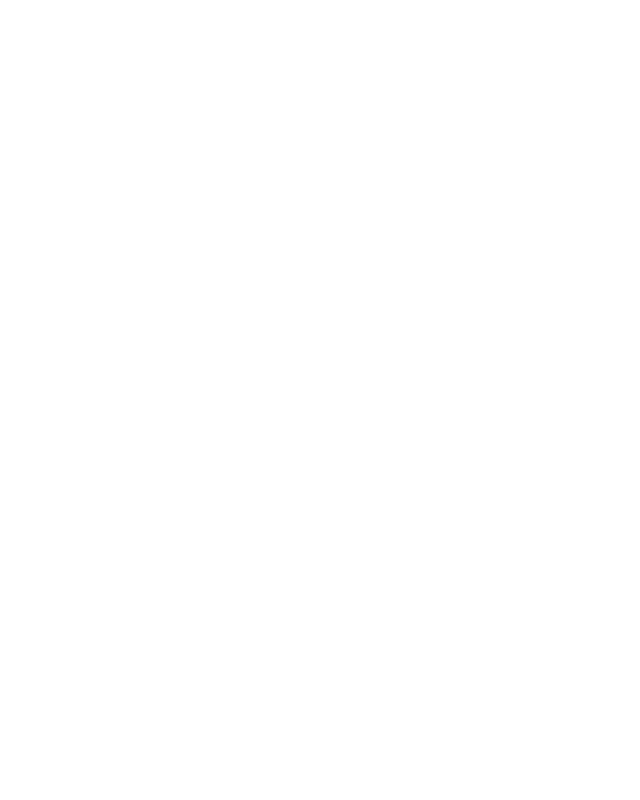
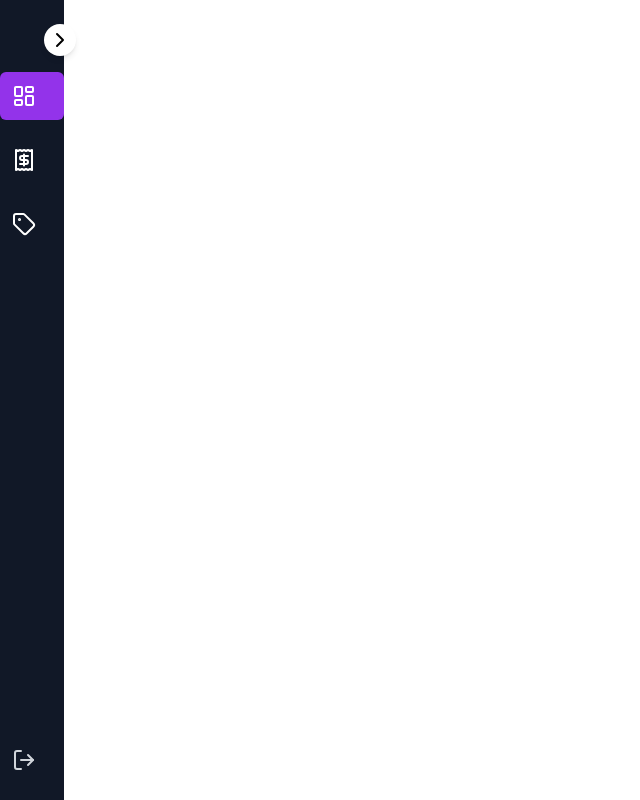
Before and after one commit to SumitSaharawat/Comp4350-Team3, a Next.js app in the folder frontend/: page /dashboard in a window 1280 px wide. Shown: the whole page, without its empty margins (0-640 px from the left). Built offline with nearby package versions, Linux system fonts and the light colour scheme.

Commit message:
refined sidebar

```diff
--- a/frontend/app/dashboard/page.tsx
+++ b/frontend/app/dashboard/page.tsx
@@ -8,7 +8,7 @@
     return (
         <div className="flex">
             {/* Sidebar */}
-            <Sidebar isOpen={isSidebarOpen}/>
+            <Sidebar isOpen={isSidebarOpen} toggleSidebar={() => setIsSidebarOpen(!isSidebarOpen)} />
 
         </div>
     );
--- a/frontend/app/tag/page.tsx
+++ b/frontend/app/tag/page.tsx
@@ -8,7 +8,7 @@
     return (
         <div className="flex">
             {/* Sidebar */}
-            <Sidebar isOpen={isSidebarOpen}/>
+            <Sidebar isOpen={isSidebarOpen} toggleSidebar={() => setIsSidebarOpen(!isSidebarOpen)}/>
 
         </div>
     );
--- a/frontend/app/transactions/page.tsx
+++ b/frontend/app/transactions/page.tsx
@@ -126,7 +126,7 @@
     return (
         <div className="flex">
             {/* Sidebar */}
-            <Sidebar isOpen={isSidebarOpen} />
+            <Sidebar isOpen={isSidebarOpen} toggleSidebar={() => setIsSidebarOpen(!isSidebarOpen)}/>
 
             <div
                 className={`flex-1 transition-all duration-300 ${
--- a/frontend/components/ui/Sidebar.tsx
+++ b/frontend/components/ui/Sidebar.tsx
@@ -1,66 +1,89 @@
 "use client";
 import Link from "next/link";
 import { usePathname } from "next/navigation";
-import { LayoutDashboard, Receipt, LogOut, Tag } from "lucide-react";
+import { LayoutDashboard, Receipt, LogOut, Tag, ChevronLeft, ChevronRight } from "lucide-react";
 import { useAuth } from "@/app/contexts/AuthContext";
+import { useState } from "react";
 
 interface SidebarProps {
     isOpen: boolean;
+    toggleSidebar: () => void;
 }
 
-export default function Sidebar({ isOpen }: SidebarProps) {
+export default function Sidebar({ isOpen, toggleSidebar }: SidebarProps) {
     const pathname = usePathname();
     const { logout } = useAuth();
+    const [isHovered, setIsHovered] = useState(false);
+
     const menuItems = [
         {
             name: "Dashboard",
-            path: "",
-            icon: <LayoutDashboard className="w-5 h-5" />,
+            path: "/dashboard",
+            icon: <LayoutDashboard className="w-6 h-6" />,
         },
         {
             name: "Transactions",
             path: "/transactions",
-            icon: <Receipt className="w-5 h-5" />,
+            icon: <Receipt className="w-6 h-6" />,
         },
         {
             name: "Tags",
             path: "/tag",
-            icon: <Tag className="w-5 h-5" />,
+            icon: <Tag className="w-6 h-6" />,
         },
     ];
 
     return (
         <div
-            className={`fixed top-0 left-0 h-full w-64 bg-gray-900 text-white transition-transform duration-300 ${
-                isOpen ? "translate-x-0" : "-translate-x-64"
+            className={`fixed top-0 left-0 pt-12 h-full bg-gray-900 text-white transition-all duration-300 ease-in-out ${
+                isOpen ? "w-64" : "w-16"
             }`}
+            onMouseEnter={() => setIsHovered(true)}
+            onMouseLeave={() => setIsHovered(false)}
         >
-            <ul className="mt-10 space-y-4 px-4">
+            {/* Sidebar Toggle Button */}
+            <button
+                onClick={toggleSidebar}
+                className="absolute top-10 -right-3 transform -translate-y-1/2 bg-white text-black
+                p-1 rounded-2xl shadow-md hover:bg-gray-300 transition-all flex items-center justify-center w-8 h-8"
+            >
+                {isOpen ? <ChevronLeft className="w-6 h-6"/> : <ChevronRight className="w-6 h-6"/>}
+            </button>
+
+            {/* Menu List */}
+            <ul className="mt-6 space-y-4">
                 {menuItems.map((item) => (
-                    <li key={item.path} className="flex justify-between">
+                    <li key={item.path} className="relative">
                         <Link
                             href={item.path}
-                            className={`flex items-center gap-2 p-2 rounded w-full transition-colors ${
+                            className={`flex items-center gap-3 p-3 rounded-md w-full transition-colors ${
                                 pathname === item.path
                                     ? "bg-purple-600 text-white"
                                     : "hover:bg-gray-700"
                             }`}
                         >
                             {item.icon}
-                            <span>{item.name}</span>
+                            {isOpen && <span className="transition-all duration-200">{item.name}</span>}
                         </Link>
+
+                        {/* Tooltip when sidebar is collapsed */}
+                        {!isOpen && !isHovered && (
+                            <div className="absolute left-14 top-1/2 transform -translate-y-1/2 bg-gray-800 text-white px-2 py-1 rounded-md text-xs shadow-md opacity-0 transition-opacity duration-200 group-hover:opacity-100">
+                                {item.name}
+                            </div>
+                        )}
                     </li>
                 ))}
             </ul>
 
-
-            <div className="absolute bottom-4 left-4 right-4">
+            {/* Logout Button */}
+            <div className="absolute bottom-4 left-0 w-full">
                 <button
                     onClick={logout}
-                    className="flex items-center gap-2 p-2 rounded text-gray-300 transition-colors hover:bg-gray-800 hover:text-white w-full"
+                    className="flex items-center gap-3 p-3 rounded-md text-gray-300 transition-colors hover:bg-gray-800 hover:text-white w-full"
                 >
-                    <LogOut className="w-5 h-5"/>
-                    <span>Sign Out</span>
+                    <LogOut className="w-6 h-6" />
+                    {isOpen && <span className="transition-all duration-200">Sign Out</span>}
                 </button>
             </div>
         </div>
```
